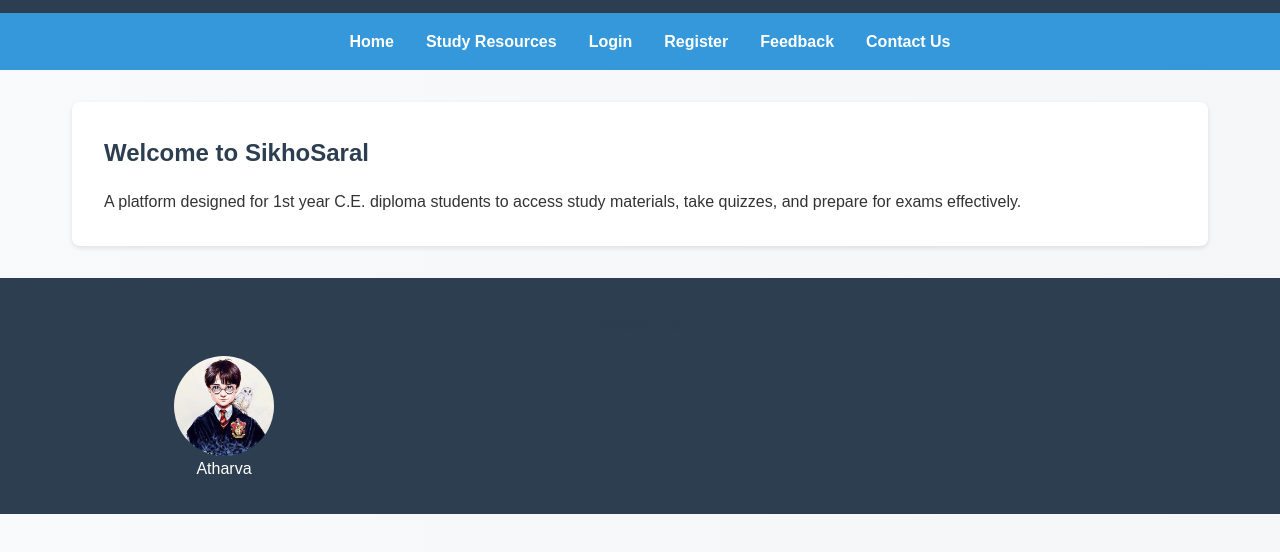
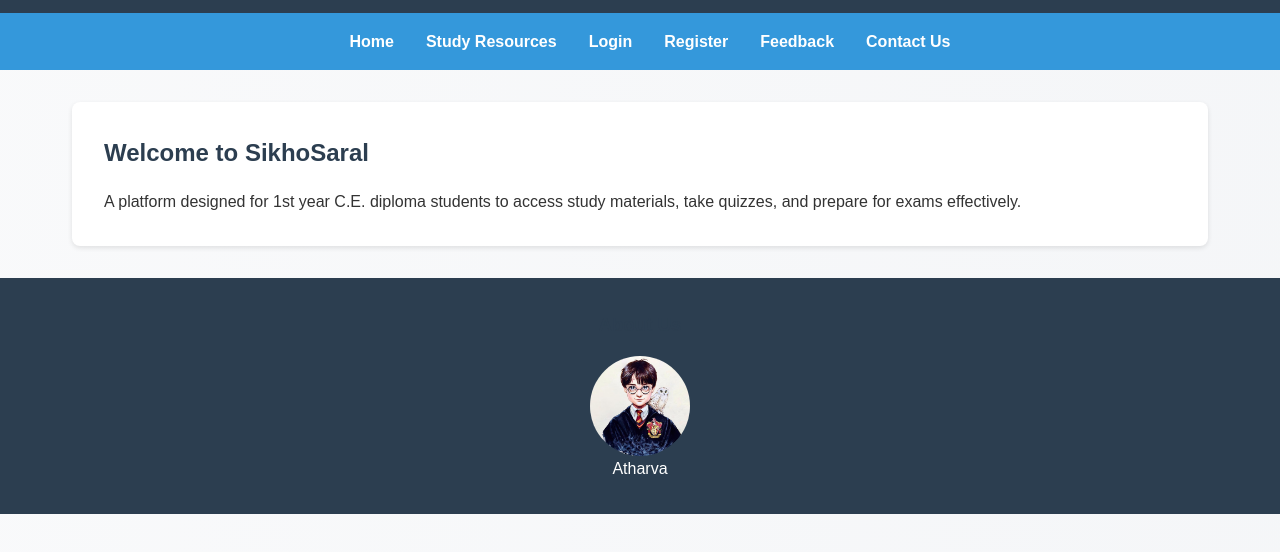
Before and after one commit to AtharvaShah-Git/SikhoSaral, a plain HTML site: page index.html in a window 1280 px wide. Shown: the part 96-648 px from the top of the page. Drawn offline with Linux system fonts and the light colour scheme.

Commit message:
Restore CSS styles and animations

```diff
--- a/styles.css
+++ b/styles.css
@@ -171,10 +171,11 @@ footer {
 }
 
 .team-grid {
-    display: grid;
-    grid-template-columns: repeat(3, 1fr);
+    display: flex;
+    justify-content: center;
     gap: 2rem;
     margin-top: 1rem;
+    flex-wrap: wrap;
 }
 
 .team-member {
@@ -227,4 +228,5 @@ a {
 
 a:hover {
     text-decoration: underline;
+
 }
```
